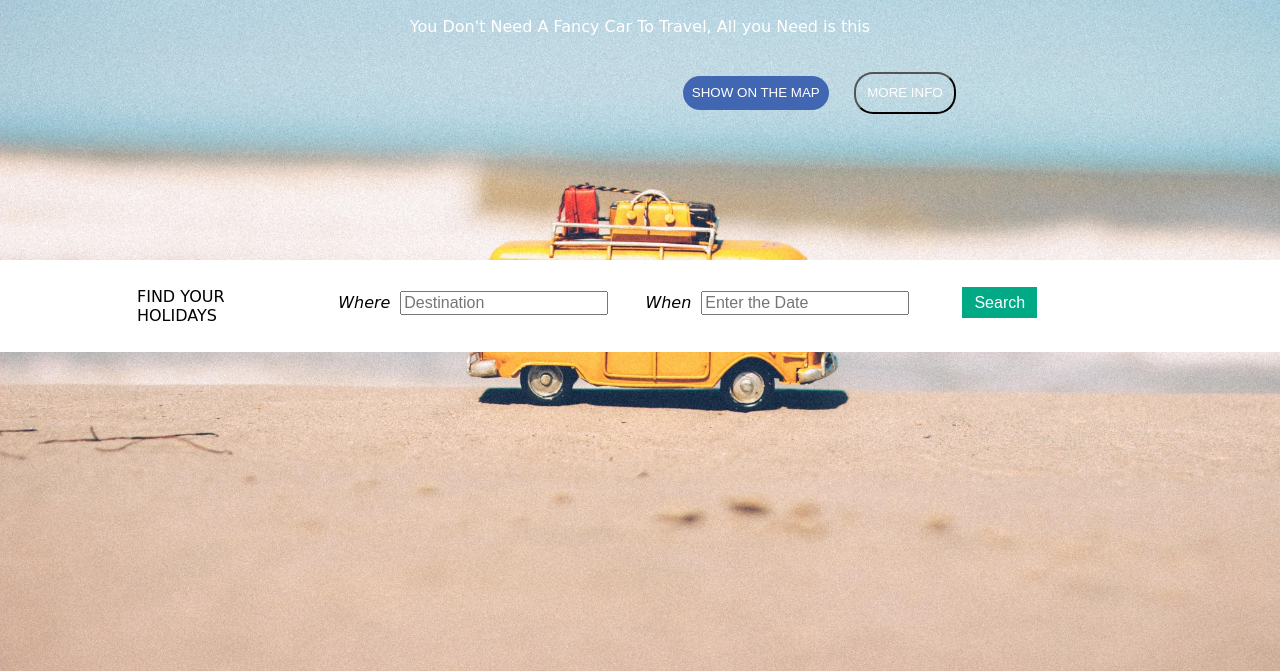
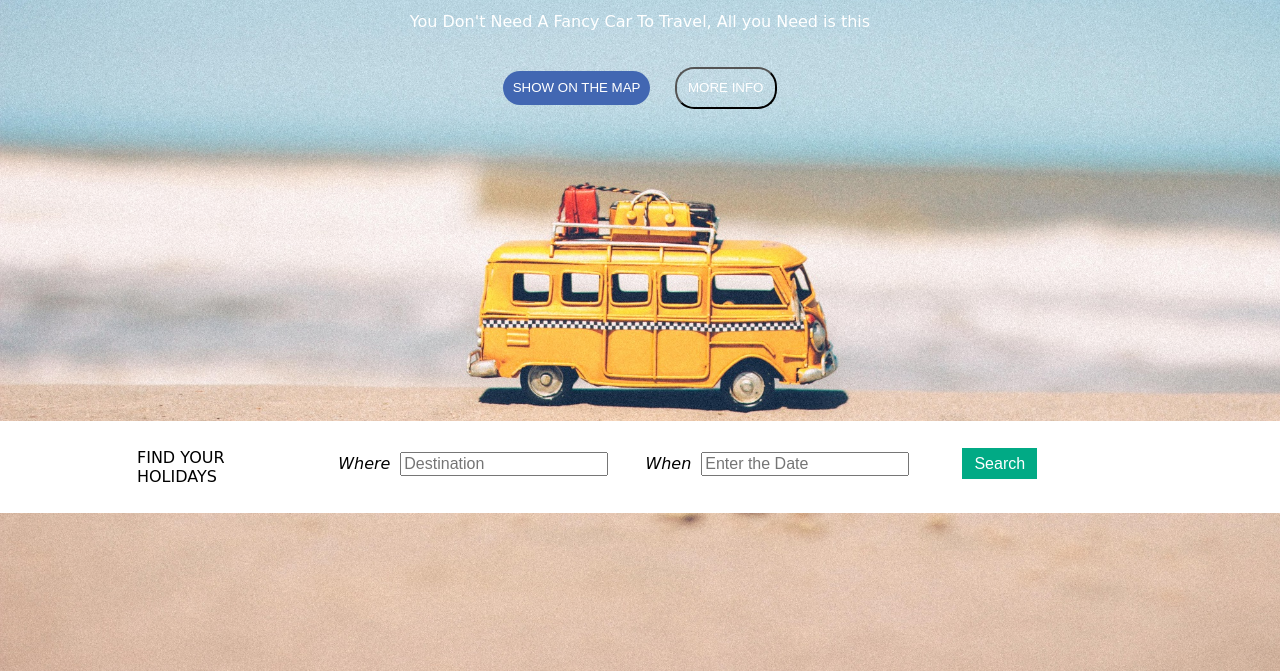
Before and after one commit to khairellah/htmlcss, a plain HTML site: page 03TravellingWebTemplate/index.html in a window 1280 px wide. Shown: the part 129-800 px from the top of the page. Drawn offline with Linux system fonts and the light colour scheme.

Commit message:
Finaliser le Projet 3 apres modification de quelques retouches

```diff
--- a/03TravellingWebTemplate/style.css
+++ b/03TravellingWebTemplate/style.css
@@ -11,6 +11,7 @@ body{
     width: 80%;
     margin: auto;
     overflow: hidden;
+
 }
 
 header{
@@ -67,13 +68,14 @@ showcase p {
 } /*1rem = 16px */
 
 .btn1{
-    margin-left: 35%;
+    /* margin-left: 35%; */
     padding: 0.7em;
     color: #fff;
     background-color: #4267b2;
     border: none;
     border-radius: 1.2rem;
     margin-top: 2%;
+    text-align: center;
 }
 
 .btn2{
@@ -89,7 +91,7 @@ showcase p {
 footer{
     background-color: #fff;
     padding: 0.7rem;
-    margin-top: 10%;
+    margin-top: 23%;
     font-family: cursive;
 }
 
```
Also changed, not shown: 03TravellingWebTemplate/index.html (+2 -1 lines).
